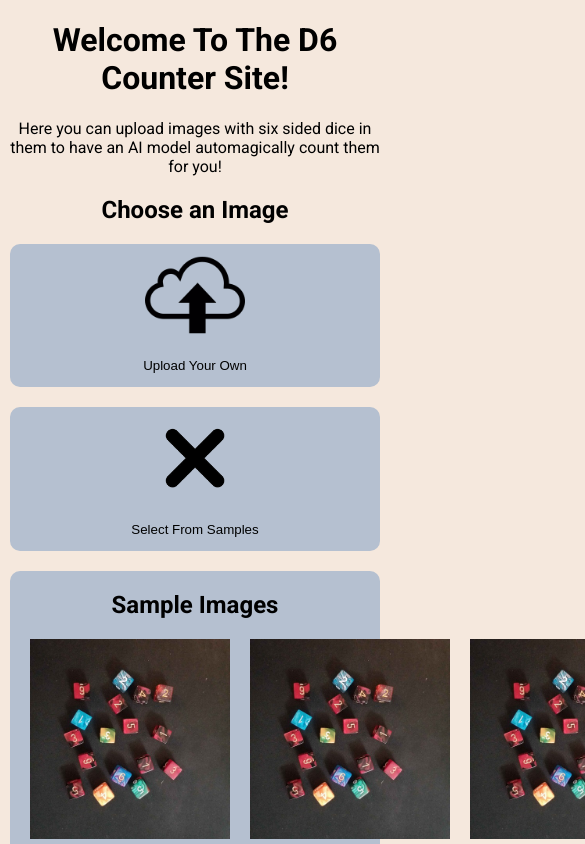
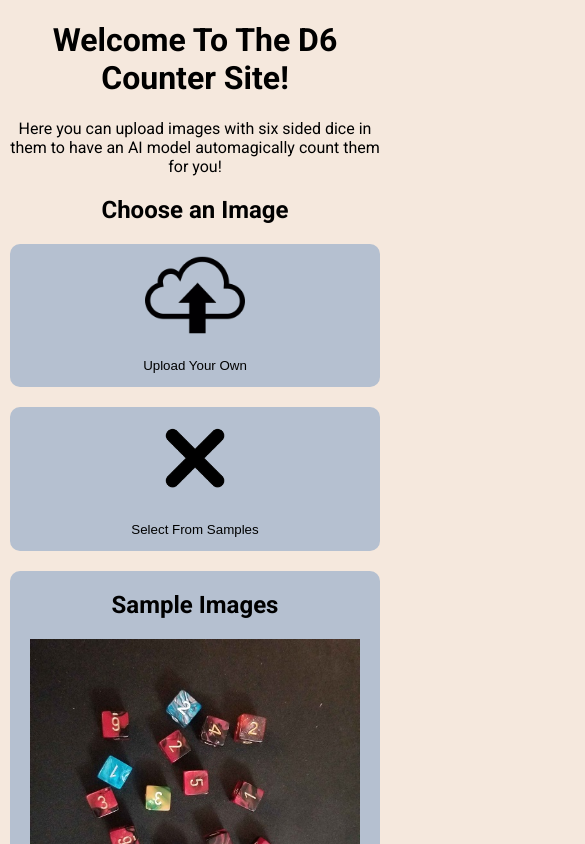
Before and after one commit to ydnamjs/d6-counter-app, a React (Create React App) app: page / in a window 390 px wide. Both pictures are taken after a click on the button "Select From Samples". Shown: the top 844 px of the page, 585 px wide, since content can reach past the window. Built offline with nearby package versions, Linux system fonts and the light colour scheme.

Commit message:
Made sample images display handle narrow screen resolutions better

```diff
--- a/src/pages/process-image/pieces/SampleImageMenu.css
+++ b/src/pages/process-image/pieces/SampleImageMenu.css
@@ -25,12 +25,24 @@
 .sample-images {
 	display: flex;
 	flex-direction: row;
+	flex-wrap: wrap;
 	gap: 20px;
 }
 
 .sample-images img {
 	width: 200px;
 	flex-grow: 1;
+}
+
+@media (max-width: 750px) {
+	.sample-images {
+		flex-direction: column;
+	}
+	.sample-images img {
+		margin-left: auto;
+		margin-right: auto;
+		width: 100%;
+	}
 }
 
 .sample-images img:hover {
```
